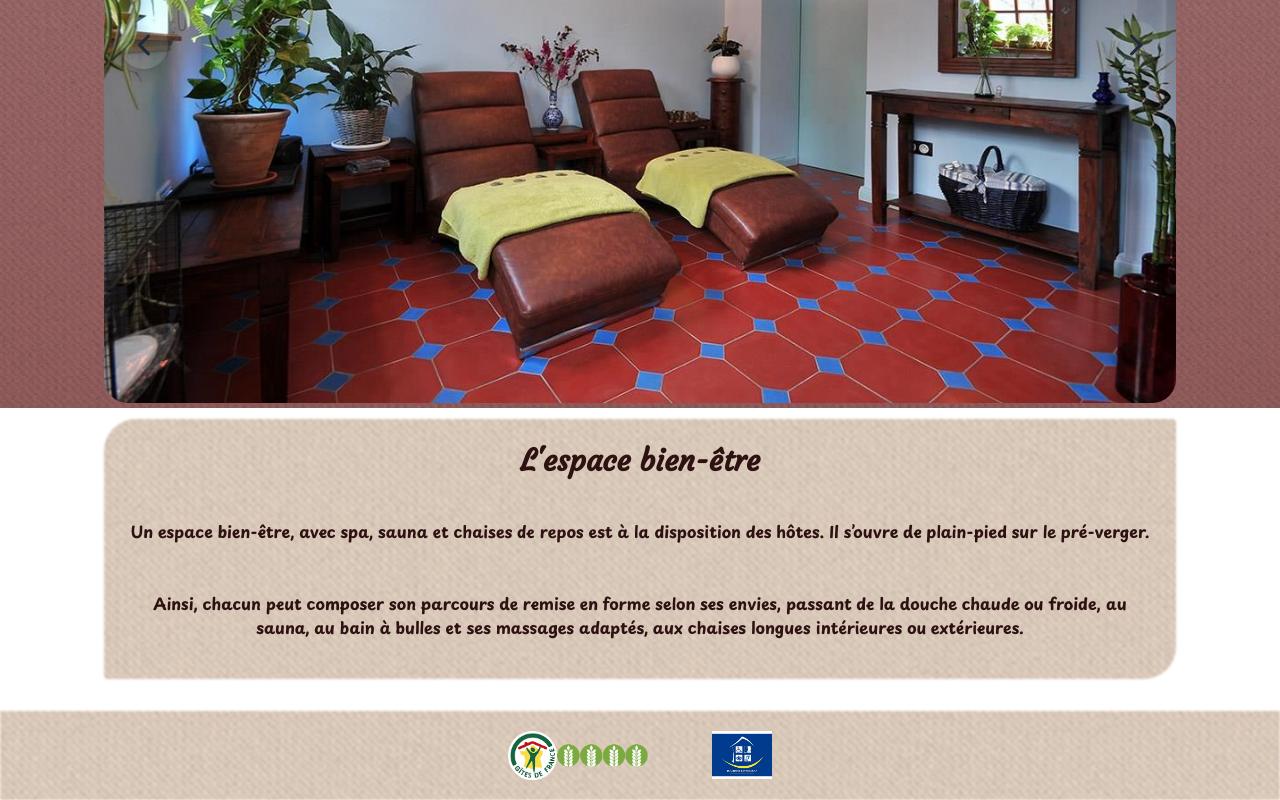
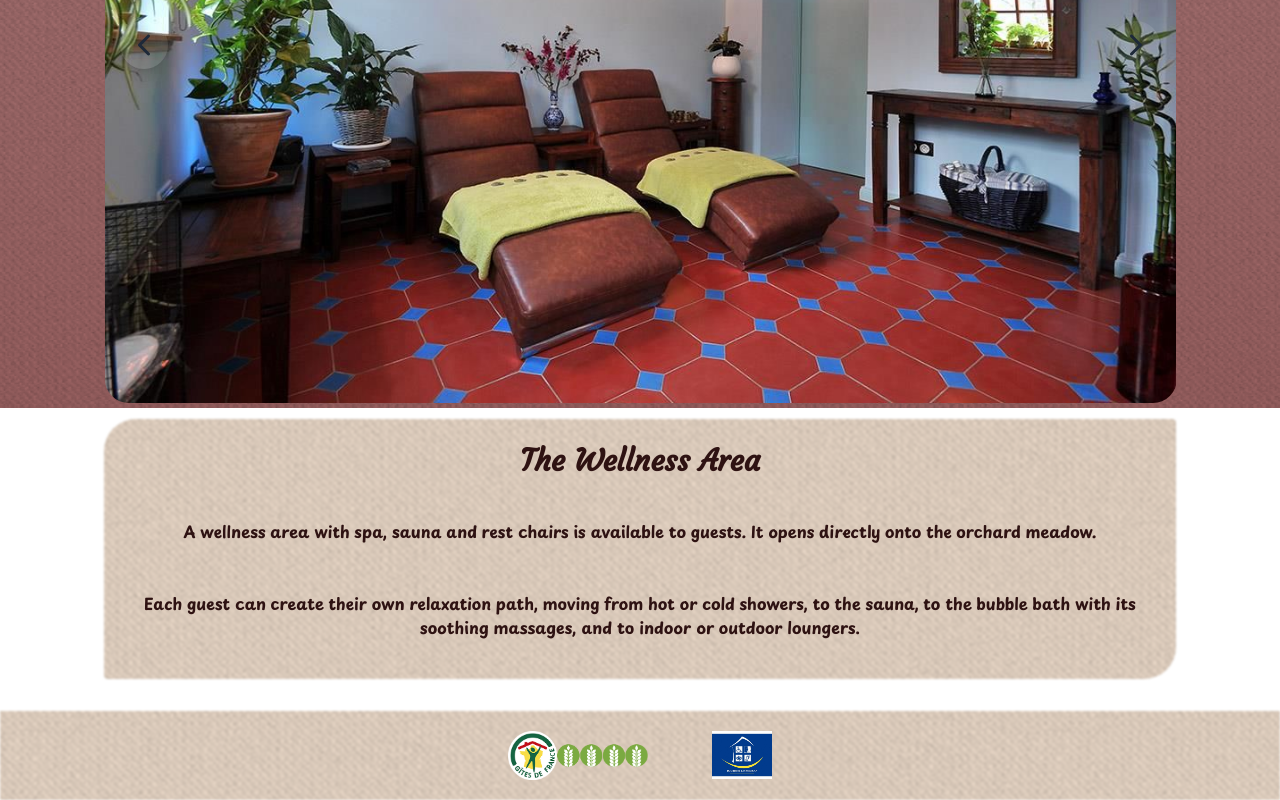
Before and after one commit to Annadesbois/gite-au-fil-de-leau, a Next.js app: page /en/notre-gite/espace-bien-etre in a window 1280 px wide. Shown: the part 392-1192 px from the top of the page. Built offline with nearby package versions, Linux system fonts and the light colour scheme.

Commit message:
translate espace bienEtre page

```diff
--- a/app/[locale]/notre-gite/espace-bien-etre/page.tsx
+++ b/app/[locale]/notre-gite/espace-bien-etre/page.tsx
@@ -2,30 +2,25 @@ import type { Metadata } from "next";
 
 import PhotoCarousel from "@/components/carousel/PhotoCarousel";
 import { bienEtrePhotos } from "@/data/bien-etre-photos";
+import { createPageHelpers } from "@/lib/metadata";
 
-export const metadata: Metadata = {
-  title: "Espace bien-être avec spa & sauna — Gîte Au fil de l'eau",
-  description:
-    "Espace bien-être du gîte Au fil de l'eau à Storckensohn, avec spa, sauna, douches et chaises de repos s’ouvrant sur le pré-verger, pour un séjour détente en Hautes Vosges d’Alsace.",
-};
+import type { PageProp } from "@/types/i18n";
 
-const EspaceBienEtrePage = () => {
+const { generateMetadata, getPageMessages } = createPageHelpers("wellness");
+
+export { generateMetadata };
+
+const EspaceBienEtrePage = async ({ params }: PageProp) => {
+  const wellness = await getPageMessages(params);
+
   return (
     <>
       <PhotoCarousel slides={bienEtrePhotos} />
       <div className="content-area relative fabric-surface-light p-6 md:pb-10 rounded-tl-4xl rounded-br-4xl rounded-tr-sm rounded-bl-sm">
-        <h1>L'espace bien-être</h1>
+        <h1>{wellness.title}</h1>
         <div className="flex flex-col gap-12">
-          <p className="font-bold text-center">
-            Un espace bien-être, avec spa, sauna et chaises de repos est à la
-            disposition des hôtes. Il s’ouvre de plain-pied sur le pré-verger.
-          </p>
-          <p className="font-bold text-center">
-            Ainsi, chacun peut composer son parcours de remise en forme selon
-            ses envies, passant de la douche chaude ou froide, au sauna, au bain
-            à bulles et ses massages adaptés, aux chaises longues intérieures ou
-            extérieures.
-          </p>
+          <p className="font-bold text-center">{wellness.intro1}</p>
+          <p className="font-bold text-center">{wellness.intro2}</p>
         </div>
       </div>
     </>
--- a/lib/metadata.ts
+++ b/lib/metadata.ts
@@ -16,7 +16,7 @@ import type {
   CerisierMessages,
   GrangeMessages,
   SenteursMessages,
-  //   BienEtreMessages,
+  BienEtreMessages,
   //   TarifsMessages,
   ResteMessages,
 } from "@/types/i18n";
@@ -35,7 +35,7 @@ type Messages = {
   cerisier: CerisierMessages;
   grange: GrangeMessages;
   senteurs: SenteursMessages;
-  //   bienetre: BienEtreMessages;
+  wellness: BienEtreMessages;
   //   tarifs: TarifsMessages;
   reste: ResteMessages;
 };
--- a/messages/de.json
+++ b/messages/de.json
@@ -318,5 +318,15 @@
       }
     },
     "note": "Im Erdgeschoss gelegen und vollständig barrierefrei, ist dieses Zimmer für Personen mit eingeschränkter Mobilität geeignet."
+  },
+
+  "wellness": {
+    "meta": {
+      "title": "Wellnessbereich mit Spa & Sauna | Gîte Au fil de l'eau",
+      "description": "Der Wellnessbereich der Gîte Au fil de l'eau in Storckensohn bietet Spa, Sauna, Duschen und Ruheliegen mit direktem Zugang zur Obstwiese – ideal für einen erholsamen Aufenthalt in den Hochvogesen."
+    },
+    "title": "Der Wellnessbereich",
+    "intro1": "Ein Wellnessbereich mit Spa, Sauna und Ruheliegen steht den Gästen zur Verfügung. Er öffnet sich ebenerdig zur Obstwiese.",
+    "intro2": "So kann jeder sein eigenes Wohlfühlprogramm gestalten – von warmen oder kalten Duschen über die Sauna bis hin zum sprudelnden Bad mit sanften Massagen und den Innen- oder Außenliegen."
   }
 }
--- a/messages/en.json
+++ b/messages/en.json
@@ -319,5 +319,15 @@
       }
     },
     "note": "Located on the ground floor with step-free access, this room is suitable for people with reduced mobility."
+  },
+
+  "wellness": {
+    "meta": {
+      "title": "Wellness Area with Spa & Sauna | Gîte Au fil de l'eau",
+      "description": "Wellness area of the Gîte Au fil de l'eau in Storckensohn, featuring a spa, sauna, showers and rest chairs opening onto the orchard meadow — perfect for a relaxing stay in the Haute Vosges region."
+    },
+    "title": "The Wellness Area",
+    "intro1": "A wellness area with spa, sauna and rest chairs is available to guests. It opens directly onto the orchard meadow.",
+    "intro2": "Each guest can create their own relaxation path, moving from hot or cold showers, to the sauna, to the bubble bath with its soothing massages, and to indoor or outdoor loungers."
   }
 }
--- a/messages/fr.json
+++ b/messages/fr.json
@@ -308,7 +308,7 @@
       "description": "La chambre « Jardin des Senteurs », située de plain-pied et adaptée aux personnes à mobilité réduite, avec lit 140/190 et salle d’eau privative donnant sur le jardin à déguster du gîte."
     },
     "title1": "La chambre",
-    "title2":"« Jardin des Senteurs »",
+    "title2": "« Jardin des Senteurs »",
     "intro": "Ses fenêtres s’ouvrent sur le « jardin à déguster » : aromates, fraises des bois et fleurs comestibles bordant une rue de village qui se transforme plus loin en chemin vers les sommets vosgiens. Son ambiance fleurie et lumineuse invite à la sérénité.",
     "room": {
       "title": "Cette chambre comporte :",
@@ -319,5 +319,15 @@
       }
     },
     "note": "Située au rez-de-chaussée et accessible de plain-pied, cette chambre est adaptée aux personnes à mobilité réduite."
+  },
+
+  "wellness": {
+    "meta": {
+      "title": "Espace bien-être avec spa & sauna | Gîte Au fil de l'eau",
+      "description": "Espace bien-être du gîte Au fil de l'eau à Storckensohn, avec spa, sauna, douches et chaises de repos s’ouvrant sur le pré-verger, pour un séjour détente en Hautes Vosges d’Alsace."
+    },
+    "title": "L'espace bien-être",
+    "intro1": "Un espace bien-être, avec spa, sauna et chaises de repos est à la disposition des hôtes. Il s’ouvre de plain-pied sur le pré-verger.",
+    "intro2": "Ainsi, chacun peut composer son parcours de remise en forme selon ses envies, passant de la douche chaude ou froide, au sauna, au bain à bulles et ses massages adaptés, aux chaises longues intérieures ou extérieures."
   }
 }
--- a/types/i18n/index.ts
+++ b/types/i18n/index.ts
@@ -19,3 +19,4 @@ export * from "./cerisier";
 export * from "./grange";
 export * from "./aurores";
 export * from "./senteurs";
+export * from "./wellness";
--- /dev/null
+++ b/types/i18n/wellness.ts
@@ -0,0 +1,5 @@
+export type BienEtreMessages = {
+  title: string;
+  intro1: string;
+  intro2: string;
+};
```
